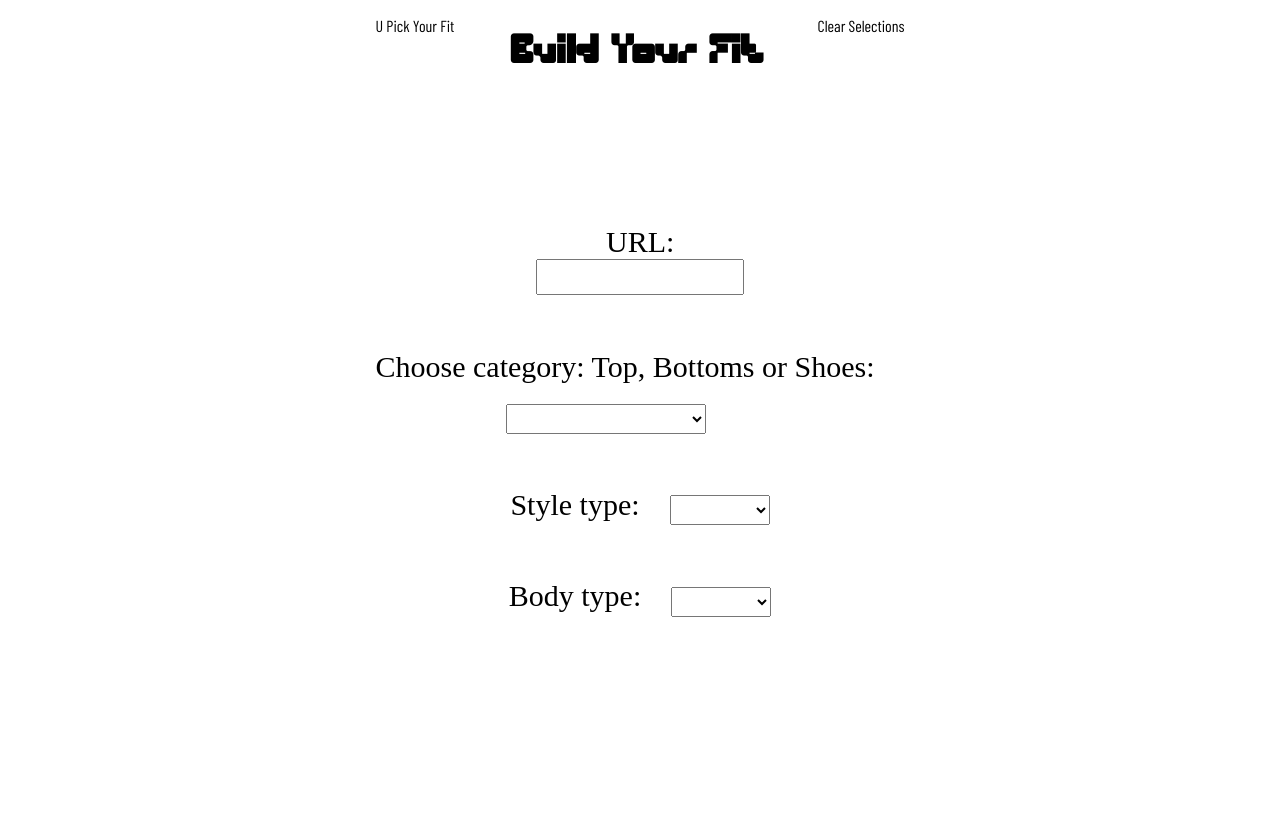
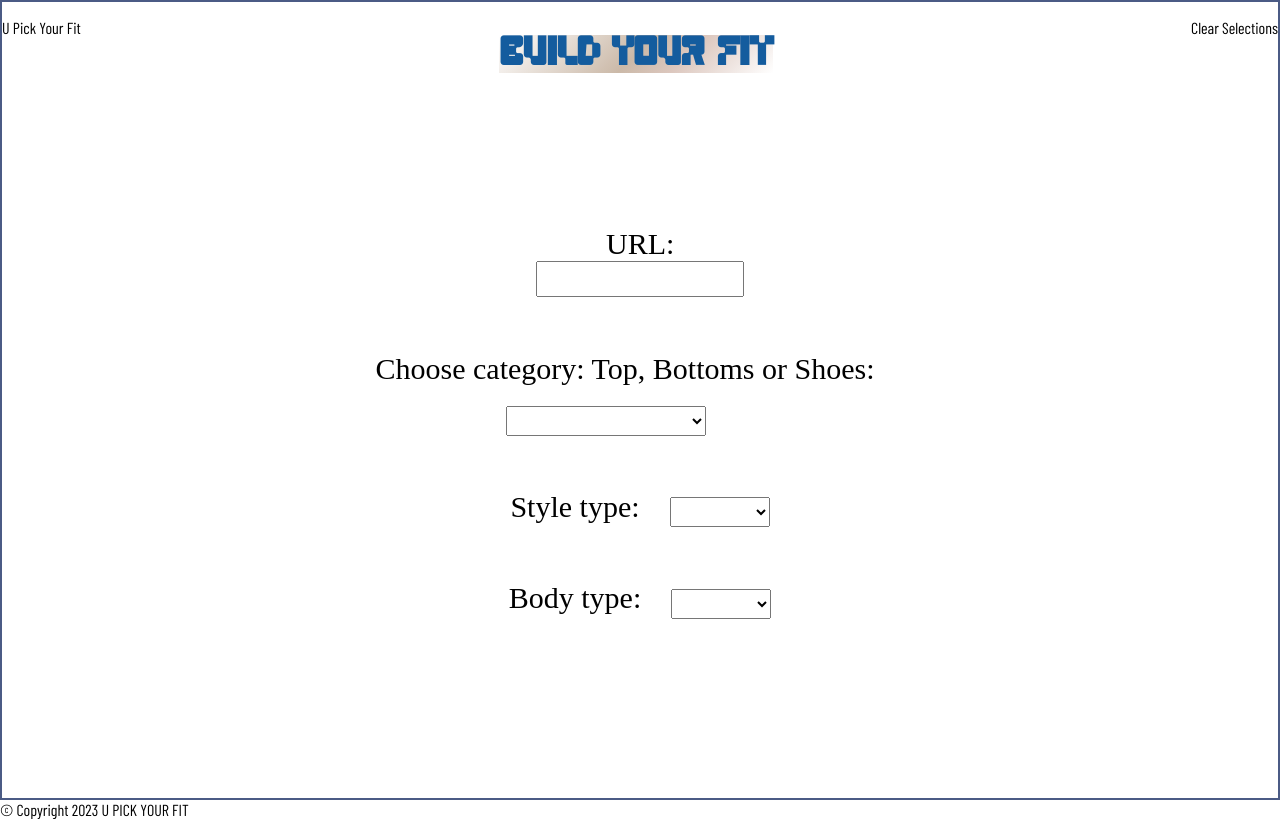
Before and after one commit to criesincode/UDismuke-Capstone, a React (Create React App) app: page /Tops in a window 1280 px wide. Built offline with nearby package versions, Linux system fonts and the light colour scheme; a web font is replaced by a local one.

Commit message:
build curated fit page

```diff
--- a/src/App.js
+++ b/src/App.js
@@ -4,6 +4,7 @@ import HomePage from "./pages/HomePage/HomePage"
 import Tops from "./pages/Tops/Tops"
 import Bottoms from "./pages/Bottoms/Bottoms";
 import Shoes from "./pages/Shoes/Shoes";
+import CuratedFit from "./pages/CuratedFit/CuratedFit";
 import "./App.scss"
 
 
@@ -18,7 +19,7 @@ function App() {
           <Route path="/Tops" element={<Tops />} />
           <Route path="/Bottoms" element={<Bottoms />} />
           <Route path="/Shoes" element={<Shoes />} />
-          <Route path="/CuratedFit" />
+          <Route path="/CuratedFit" element={<CuratedFit />} />
         </Routes>
       </Router>
     </div>
--- a/src/pages/CuratedFit/CuratedFit.js
+++ b/src/pages/CuratedFit/CuratedFit.js
@@ -0,0 +1,30 @@
+import "./CuratedFit.scss"
+import BlackWhite from "../../assets/images/curatedtop.webp"
+import LightWash from "../../assets/images/curatedbottom.avif"
+import Chunky from "../../assets/images/curatedshoes.webp"
+
+const CuratedFit = () => {
+    return (
+        <>
+            <div className="container">
+                <div><p>dhbhdq</p></div>
+                <div><img src={BlackWhite} alt="Jacket 1" /></div>
+            </div>
+
+            <div className="container">
+                <div><p>dhbhdq</p></div>
+                <div><img src={LightWash} alt="Jacket 1" /></div>
+            </div>
+
+            <div className="container">
+                <div><p>dhbhdq</p></div>
+                <div><img src={Chunky} alt="Jacket 1" /></div>
+            </div>
+        </>
+
+    )
+}
+
+
+
+export default CuratedFit;
--- a/src/pages/CuratedFit/CuratedFit.scss
+++ b/src/pages/CuratedFit/CuratedFit.scss
@@ -0,0 +1,37 @@
+@use "../../styles/partials/font" as *;
+@use "../../styles/partials/variables" as *;
+@use "../../styles/partials/mixins" as *;
+
+
+/* styles.css */
+body {
+    margin: 0;
+  }
+
+  .container {
+    display: flex;
+    justify-content: space-between;
+    padding: 20px;
+  }
+
+  .image-section {
+    flex: 0 0 30%; /* 30% width, adjust as needed */
+  }
+
+  .image-section img {
+    width: 100%;
+    height: auto;
+    border: 1px solid #ddd; /* Optional: add a border to images */
+  }
+
+  .text-section {
+    flex: 0 0 65%; /* 65% width, adjust as needed */
+  }
+
+  .text-section h2 {
+    color: #145C9E; /* Set color for heading */
+  }
+
+  .text-section p {
+    line-height: 1.6;
+  }
--- a/src/pages/Shoes/Shoes.js
+++ b/src/pages/Shoes/Shoes.js
@@ -18,7 +18,7 @@ const Shoes = () => {
                 <div className="image-container">
                     <img src={Laces} alt="Boot Image 1" />
                     <img src={Strap} alt="Boot Image 2" />
-                    <Link to="/CurateFit">
+                    <Link to="/CuratedFit">
                     <img onClick={submitForm} src={Chunky} alt="Boot Image 3" />
                     </Link>
                 </div>
--- a/src/pages/Tops/Tops.js
+++ b/src/pages/Tops/Tops.js
@@ -30,6 +30,7 @@ const Tops = () => {
 
     return (
         <>
+            <div className="page-container">
                 <nav>
                     <div className="nav-item__1">
                         <p className="nav-text__1">U Pick Your Fit</p>
@@ -85,6 +86,10 @@ const Tops = () => {
                         </div>
                     </form>
                 </section>
+            </div>
+            <footer>
+            © Copyright 2023 U PICK YOUR FIT
+            </footer>
         </>
     )
 }
--- a/src/pages/Tops/Tops.scss
+++ b/src/pages/Tops/Tops.scss
@@ -1,6 +1,31 @@
 @use "../../styles/partials/font" as *;
 @use "../../styles/partials/variables" as *;
 @use "../../styles/partials/mixins" as *;
+
+/* Tops.scss */
+body {
+    margin: 0;
+    padding: 0;
+    overflow: hidden; /* Hide overflow to prevent scrollbars caused by the border */
+  }
+
+  .page-container {
+    position: relative;
+    width: 100vw;
+    height: 100vh;
+    box-sizing: border-box;
+    border: 2px solid transparent; /* Set initial border */
+    animation: borderAnimation 3s infinite alternate; /* Apply animation */
+  }
+
+  @keyframes borderAnimation {
+    0% {
+      border-color: #145C9E; /* Start color of the border */
+    }
+    100% {
+      border-color: #ff5733; /* End color of the border */
+    }
+  }
 
 nav {
     display: flex;
@@ -20,6 +45,17 @@ h1 {
     font-family: "Glitch";
     font-size: 2.5rem;
     margin-bottom: 1.875rem;
+    color: $capstone-3;
+    font-weight: 900;
+    // font-size: 4.375rem;
+    text-transform: uppercase;
+    background-image: linear-gradient(
+      -225deg,
+      $capstone-2,
+      $capstone-4 50%,
+      $capstone-5 67%,
+      $capstone-2 100%
+    );
 }
 #urlInput {
     width: 12.5rem;
@@ -75,4 +111,9 @@ h1 {
     height: 18.75rem;
     margin-right: 10px; /* Add some margin between images */
     border-radius: .625rem;
+    cursor: pointer;
+    transition: transform 0.3s ease-in-out;
 }
+  .image-container img:hover {
+    transform: scale(1.1); /* Scale the image on hover */
+}
```
Lines whose indentation alone changed are shown as unchanged.
